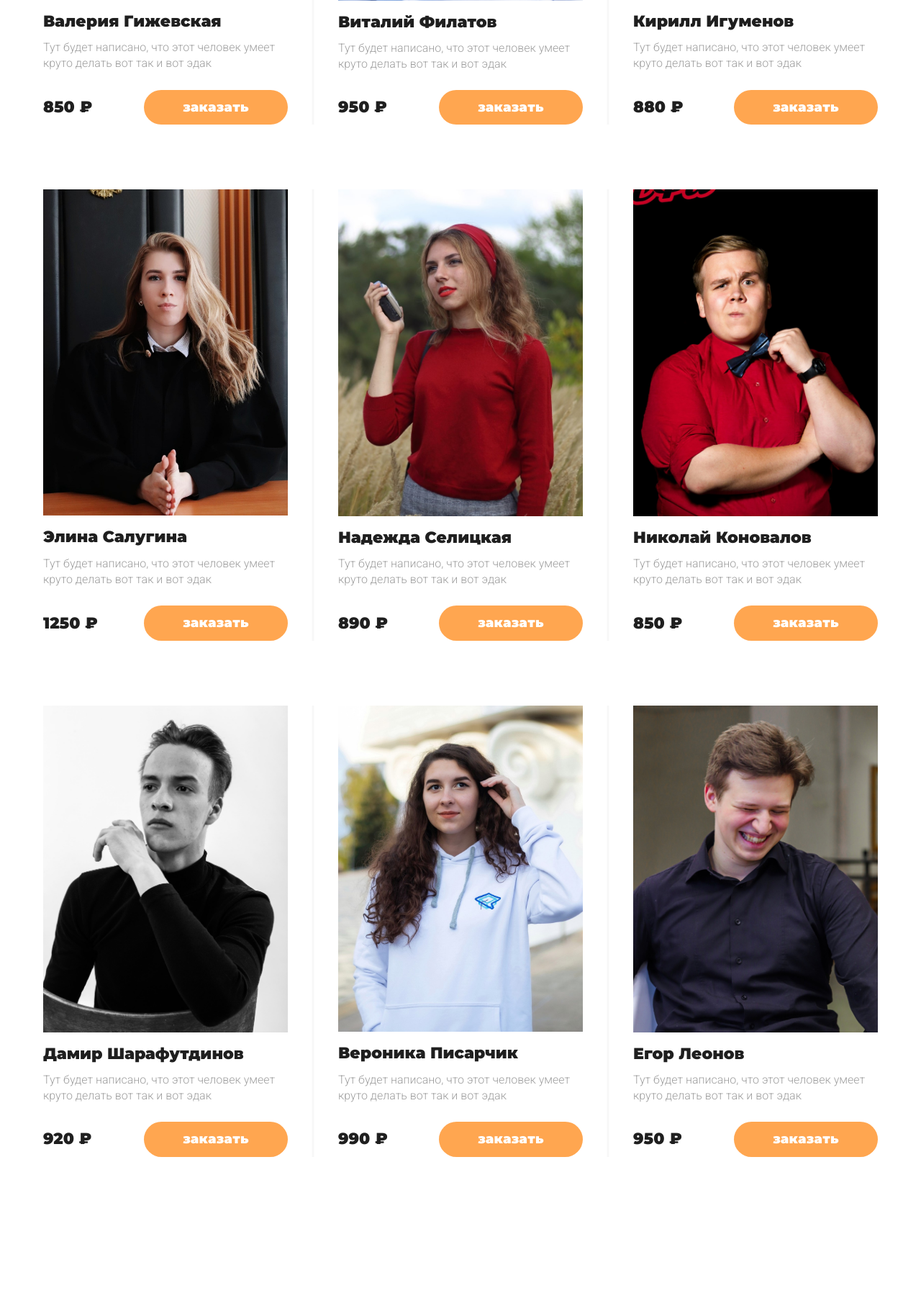
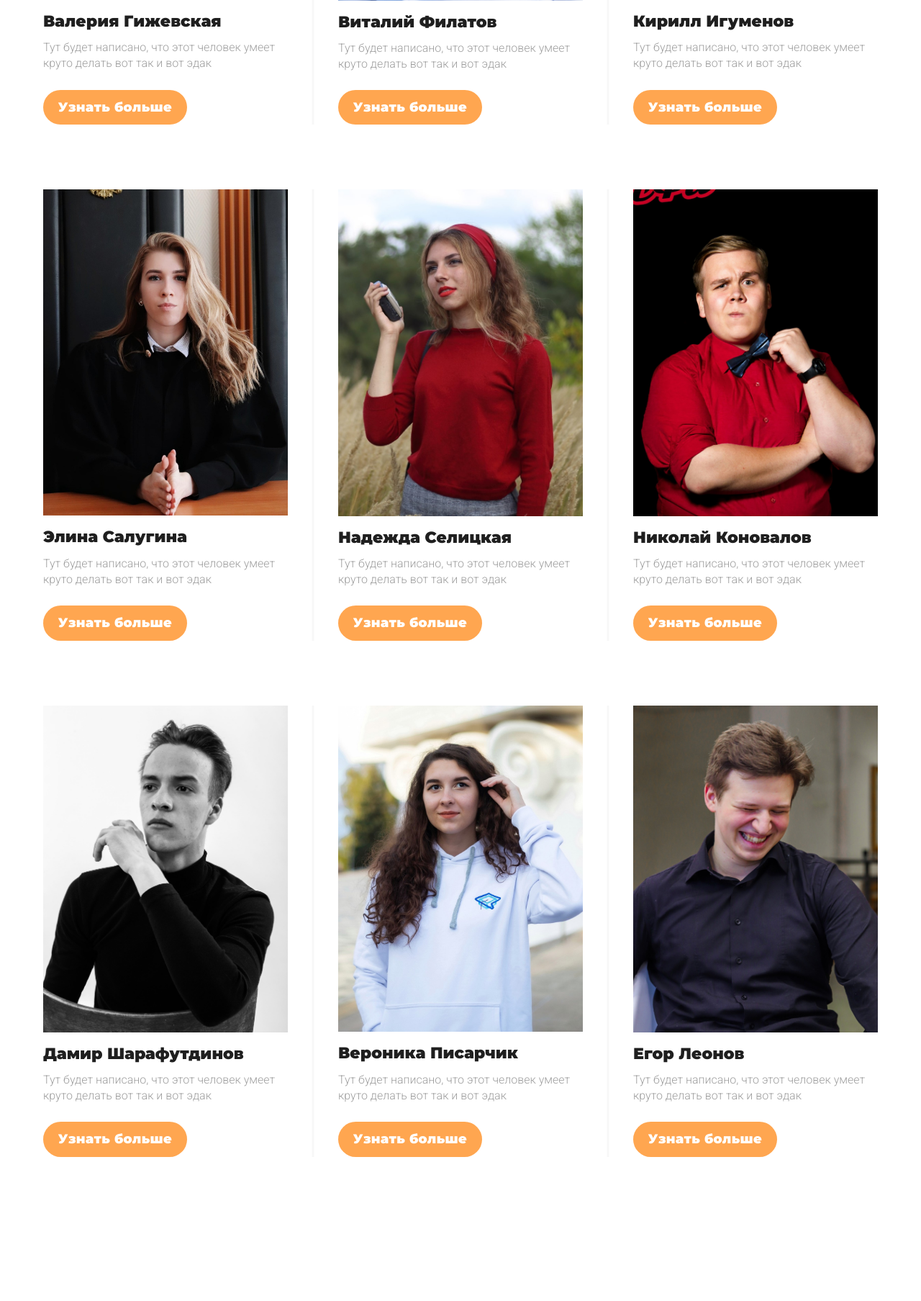
Before and after one commit to algorithm-ssau/cnfe.ssau, a Django app: page /treners in a window 1280 px wide. Shown: the part 1519-3326 px from the top of the page at 72% size. Run offline with Django 3.2, Linux system fonts and the light colour scheme.

Commit message:
Исправлена кнопка
Добавлена кнопка "Узнать больше"

```diff
--- a/server/main/templates/main/treners.html
+++ b/server/main/templates/main/treners.html
@@ -80,11 +80,7 @@
           </div>
           <footer class="product__footer">
             <div class="product__bottom">
-              <div class="product__price">
-                <span class="product__price-value">850</span>
-                <span class="product__currency">&#8381;</span>
-              </div>
-              <button class="btn product__btn" type="button">заказать</button>
+              <button class="btn product__btn" type="button">Узнать больше</button>
             </div>
           </footer>
         </div>
@@ -98,11 +94,7 @@
           </div>
           <footer class="product__footer">
             <div class="product__bottom">
-              <div class="product__price">
-                <span class="product__price-value">950</span>
-                <span class="product__currency">&#8381;</span>
-              </div>
-              <button class="btn product__btn" type="button">заказать</button>
+              <button class="btn product__btn" type="button">Узнать больше</button>
             </div>
           </footer>
         </div>
@@ -116,11 +108,7 @@
           </div>
           <footer class="product__footer">
             <div class="product__bottom">
-              <div class="product__price">
-                <span class="product__price-value">880</span>
-                <span class="product__currency">&#8381;</span>
-              </div>
-              <button class="btn product__btn" type="button">заказать</button>
+              <button class="btn product__btn" type="button">Узнать больше</button>
             </div>
           </footer>
         </div>
@@ -134,11 +122,7 @@
           </div>
           <footer class="product__footer">
             <div class="product__bottom">
-              <div class="product__price">
-                <span class="product__price-value">1250</span>
-                <span class="product__currency">&#8381;</span>
-              </div>
-              <button class="btn product__btn" type="button">заказать</button>
+              <button class="btn product__btn" type="button">Узнать больше</button>
             </div>
           </footer>
         </div>
@@ -152,11 +136,7 @@
           </div>
           <footer class="product__footer">
             <div class="product__bottom">
-              <div class="product__price">
-                <span class="product__price-value">890</span>
-                <span class="product__currency">&#8381;</span>
-              </div>
-              <button class="btn product__btn" type="button">заказать</button>
+              <button class="btn product__btn" type="button">Узнать больше</button>
             </div>
           </footer>
         </div>
@@ -170,11 +150,7 @@
           </div>
           <footer class="product__footer">
             <div class="product__bottom">
-              <div class="product__price">
-                <span class="product__price-value">850</span>
-                <span class="product__currency">&#8381;</span>
-              </div>
-              <button class="btn product__btn" type="button">заказать</button>
+              <button class="btn product__btn" type="button">Узнать больше</button>
             </div>
           </footer>
         </div>
@@ -188,11 +164,7 @@
           </div>
           <footer class="product__footer">
             <div class="product__bottom">
-              <div class="product__price">
-                <span class="product__price-value">920</span>
-                <span class="product__currency">&#8381;</span>
-              </div>
-              <button class="btn product__btn" type="button">заказать</button>
+              <button class="btn product__btn" type="button">Узнать больше</button>
             </div>
           </footer>
         </div>
@@ -206,11 +178,7 @@
           </div>
           <footer class="product__footer">
             <div class="product__bottom">
-              <div class="product__price">
-                <span class="product__price-value">990</span>
-                <span class="product__currency">&#8381;</span>
-              </div>
-              <button class="btn product__btn" type="button">заказать</button>
+              <button class="btn product__btn" type="button">Узнать больше</button>
             </div>
           </footer>
         </div>
@@ -224,11 +192,7 @@
           </div>
           <footer class="product__footer">
             <div class="product__bottom">
-              <div class="product__price">
-                <span class="product__price-value">950</span>
-                <span class="product__currency">&#8381;</span>
-              </div>
-              <button class="btn product__btn" type="button">заказать</button>
+              <button class="btn product__btn" type="button">Узнать больше</button>
             </div>
           </footer>
         </div>
```
